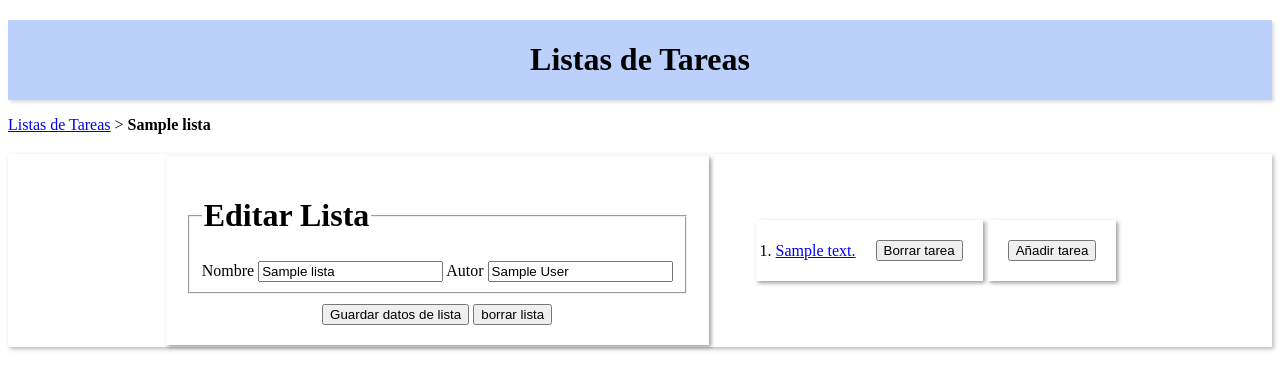
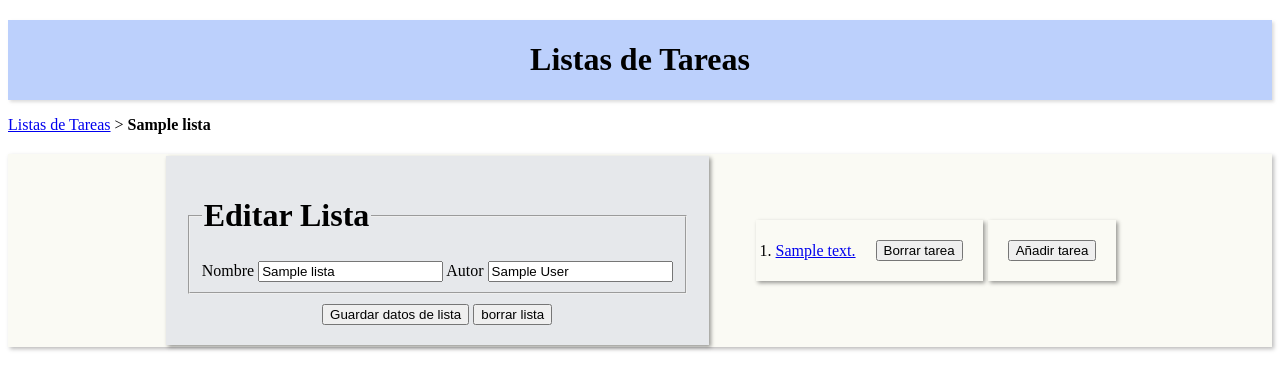
Before and after one commit to saulrodtorres/listas.srttorres.es, a Django app: page /lista-tareas/1 in a window 1280 px wide. Shown: the top 390 px of the page. Run offline with Django 5.2, Linux system fonts and the light colour scheme; tables that the repository leaves empty hold one stand-in row (values such as "Sample post").

Commit message:
un poco de refractor de las clases de lista.html

```diff
--- a/web/listas/static/listas/estilos.css
+++ b/web/listas/static/listas/estilos.css
@@ -1,9 +1,14 @@
+    /*
+        {% load static %}
+        <link rel="stylesheet" href="{% static 'listas/estilos.css' %}">
+    */
 #idTal {
-    /* estilos para el div con id "miDiv" */
+
     background-color: rgb(232, 252, 188);
 }
 
 .clase_cabecera_azul {
+  /*<div class="clase_cabecera_azul">*/
     background-color: rgb(188, 208, 252);
     box-shadow: 2px 2px 3px rgba(169, 168, 168, 0.4);
     display: flex;
@@ -11,3 +16,23 @@
     align-items: center;
     margin-top: 20px;
 }
+
+.clase_cajita_sombreada{
+    /**/
+    background-color: rgb(250, 250, 244);
+    box-shadow: 2px 2px 4px rgba(85, 84, 84, 0.4);
+    display: flex;
+    justify-content: center;
+    align-items: center;
+    margin-top: 20px;
+}
+.clase_cajita_sombreada_interna{
+    background-color: rgb(230, 232, 235);
+    box-shadow: 2px 2px 4px rgba(0, 0, 0, 0.4);
+    padding: 20px;
+    margin:2px;
+}
+.clase_botones_editar_lista{
+    margin-top: 10px;
+    text-align: center;
+}
--- a/web/listas/templates/listas/lista.html
+++ b/web/listas/templates/listas/lista.html
@@ -35,17 +35,11 @@
 </head>
 <body>
     <div class="clase_cabecera_azul">
-            <h1>Listas de Tareas</h1>
-            </div>
+        <h1>Listas de Tareas</h1>
+    </div>
     <p><a href="{% url 'listas:home' %}">Listas de Tareas</a> > <b>{{lista.nombre}}</b></p>
-    <div style="box-shadow: 2px 2px 4px rgba(85, 84, 84, 0.4);
-                display: flex;
-                justify-content: center;
-                align-items: center;
-                margin-top: 20px;">
-        <div style="box-shadow: 2px 2px 4px rgba(0, 0, 0, 0.4);
-                    padding: 20px;
-                    margin:2px;">
+    <div class="clase_cajita_sombreada">
+        <div class="clase_cajita_sombreada_interna">
             <form action="{% url 'listas:lista' lista.id %}" method="post">
                 {% csrf_token %}
                 <fieldset>
@@ -55,8 +49,7 @@
                     <label for="autor_lista">Autor</label>
                     <input type="text" name="autor_lista" id="nombre_autor_nueva_lista" value="{{lista.author_id}}">
                 </fieldset>
-                <div style="margin-top: 10px;
-                            text-align: center;">
+                <div class="clase_botones_editar_lista">
                     <input type="submit" value="Guardar datos de lista">
                     <button type="button" onclick="javascript:borrar_lista()">borrar lista</button>
                 </div>
```
